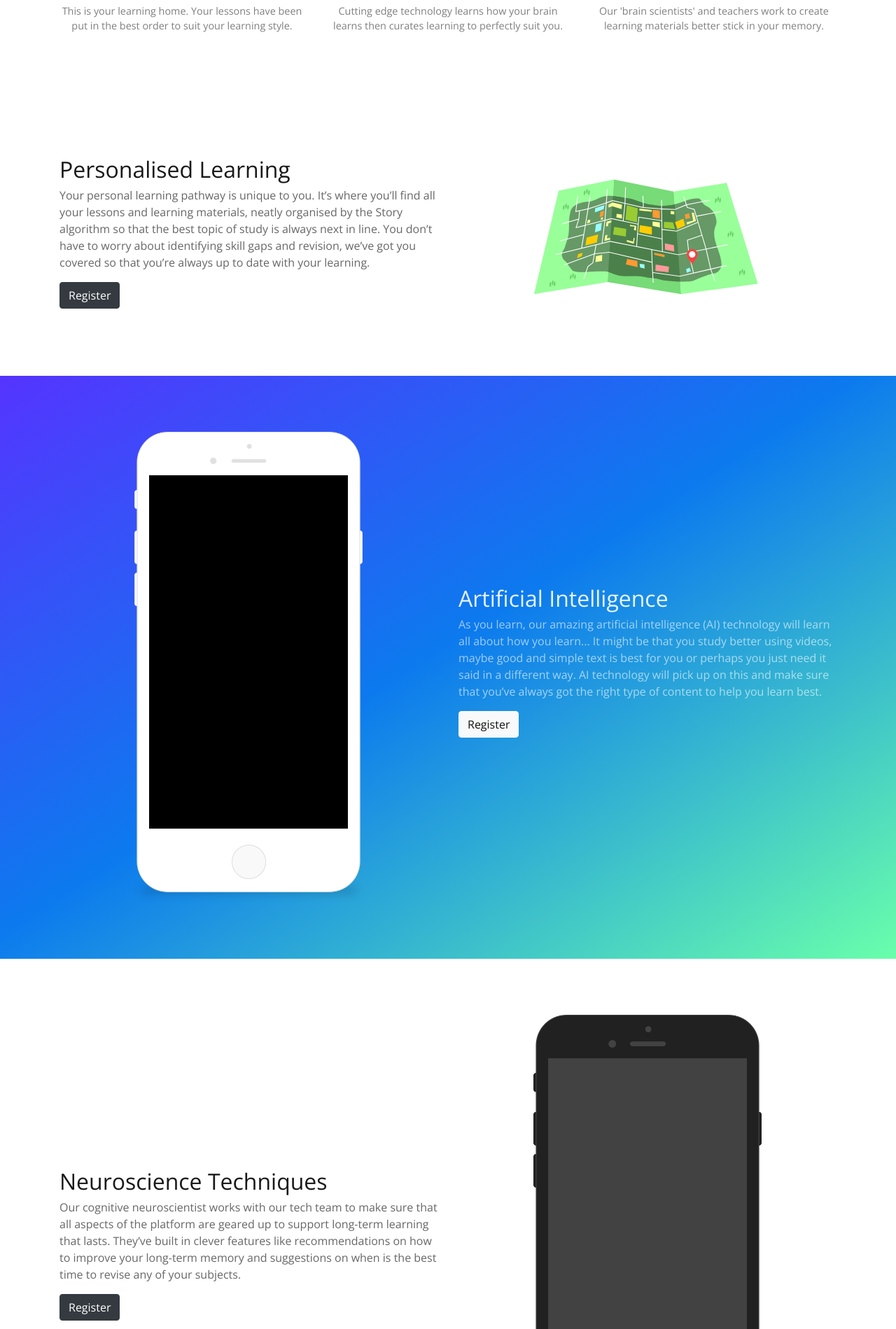
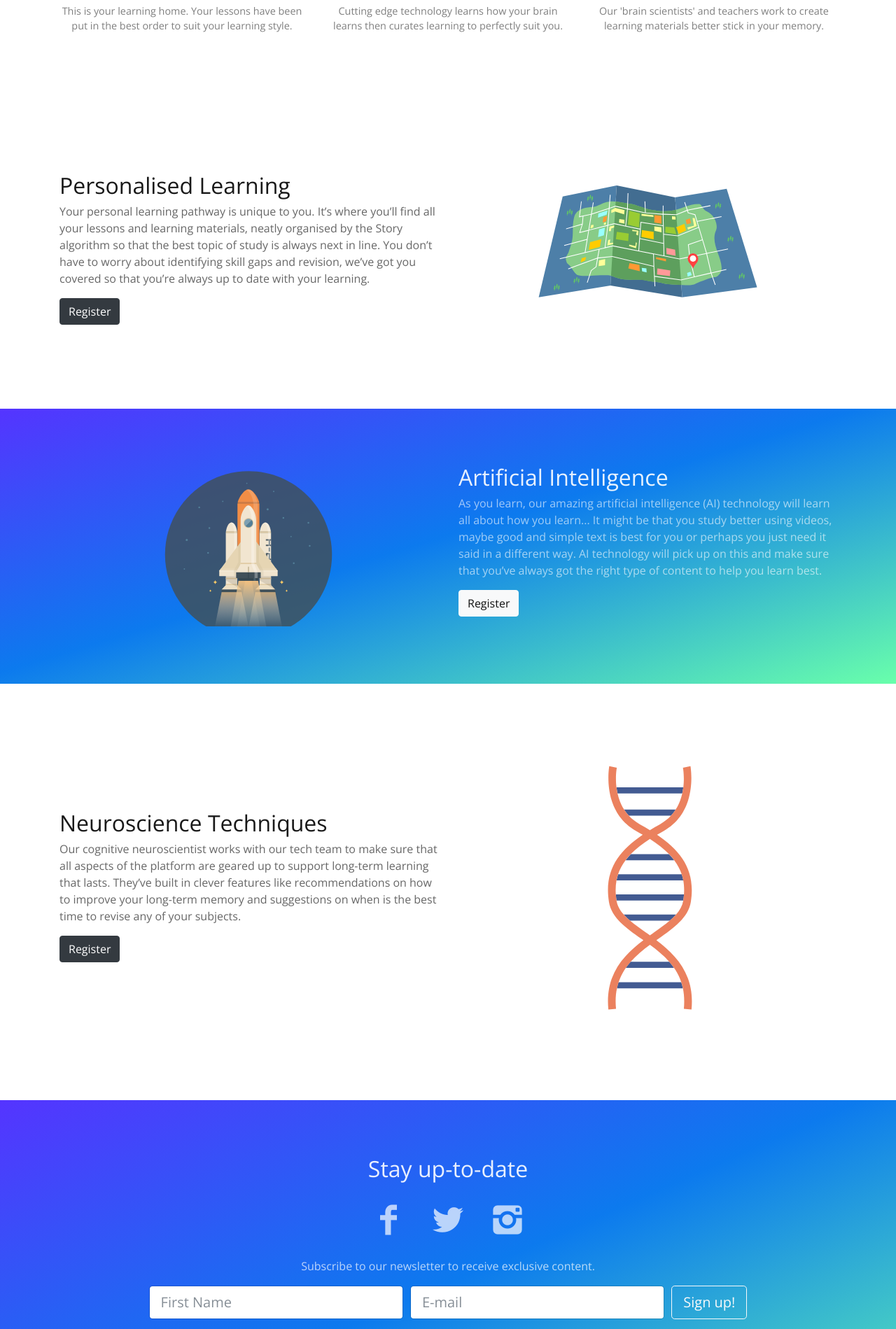
Before and after one commit to story-ai/story-ai.github.io, a Jekyll site: the page built from index.md, in a window 1280 px wide. Shown: the part 890-2789 px from the top of the page at 70% size. Built offline with Jekyll 4.4.1, drawn with Linux system fonts in a browser that asks for light colours.

Commit message:
Updated 'index.md' via CloudCannon

```diff
--- a/index.md
+++ b/index.md
@@ -57,7 +57,7 @@ parts:
           your learning.
       image:
         alignment: right
-        url: /img/Learning-pathway.svg
+        url: /img/Map.svg
         hoverText: Learning Pathway
       cta:
         text: Register
@@ -78,8 +78,8 @@ parts:
           to help you learn best.
       image:
         alignment: left
-        url: /img/device-portrait-light.png
-        hoverText: Device
+        url: /img/Rocket.svg
+        hoverText: Rocket
       cta:
         text: Register
         link: '#register'
@@ -98,8 +98,8 @@ parts:
           suggestions on when is the best time to revise any of your subjects.
       image:
         alignment: right
-        url: /img/device-portrait-dark.png
-        hoverText: Device
+        url: /img/Science.svg
+        hoverText: Science
       cta:
         text: Register
         link: '#register'
```
